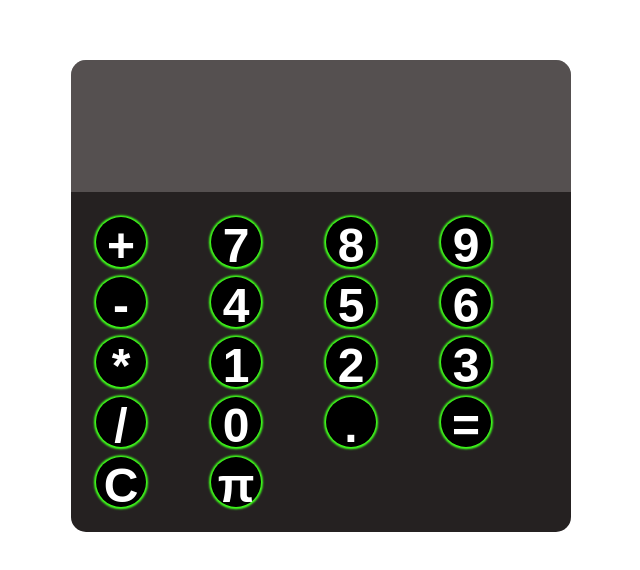
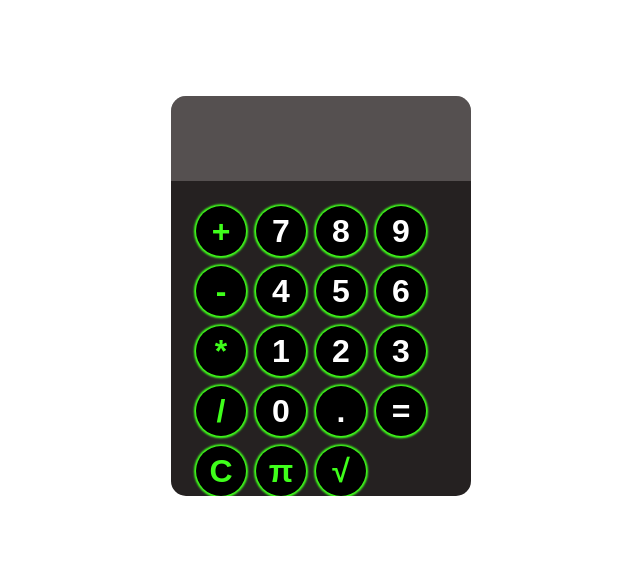
Before and after one commit to Olive-Njoroge/Calculator, a plain HTML site: page index.html in a window 1280 px wide. Shown: the part 104-674 px from the top of the page, without its empty margins (319-959 px from the left). Drawn offline with Linux system fonts and the light colour scheme.

Commit message:
More changes were made

```diff
--- a/index.Js
+++ b/index.Js
@@ -4,9 +4,19 @@ function appendToDisplay(input){
 
     if(input === 'π'){
         display.value += pi;
-    }else{
+    }else if(input === '√'){
+         if (display.value !== "") {
+            display.value = Math.sqrt(parseFloat(display.value)).toFixed(3); // Square root with 3 decimal places
+        } else {
+            display.value = "error"; // Handle case where display is empty
+        }
+
+    }
+    else{
          display.value += input;
     }
+
+
 
 
 
@@ -19,7 +29,7 @@ function clearDisplay(){
 
 function calculate(){
     try{
-    display.value = eval(display.value);
+    display.value = eval(display.value).toFixed(2);
     }
     catch(error){
         display.value = "error";
--- a/index.html
+++ b/index.html
@@ -28,6 +28,7 @@
             <button onclick="calculate()">=</button>
             <button onclick="clearDisplay()" class="operator-btn">C</button>
             <button onclick="appendToDisplay('π')" class="operator-btn">π</button>
+            <button onclick="appendToDisplay('√')" class="operator-btn">√</button>
 
 
 
--- a/style.css
+++ b/style.css
@@ -10,15 +10,15 @@ body{
     font-family: Arial, Helvetica, sans-serif;
     background-color: rgb(37, 33, 33);
     border-radius: 15px;
-    max-width: 500px;
+    max-width: 300px;
     overflow: hidden;
-    max-height: 500px;
+    max-height: 400px;
 }
 
 #display{
     width: 100%;
-    padding: 20px;
-    font-size: 5rem;
+    padding: 15px;
+    font-size: 3rem;
     text-align: left;
     border: none;
     background-color:rgba(159, 154, 154, 0.391) ;
@@ -27,8 +27,9 @@ body{
 
 #keys{
     display: grid;
-    grid-template-columns: repeat(4, 1fr);
+    grid-template-columns: 50px 50px 50px 50px;
     gap:10px;
+    column-gap: 10px;
     padding: 25px;
 }
 
@@ -39,7 +40,7 @@ button{
     border: none;
     background-color: black;
     color: white;
-    font-size: 3rem;
+    font-size: 2rem;
     font-weight: bold;
     cursor: pointer;
     box-shadow: 0.0001px 0.2px 2px 2px #3FFF1B;
@@ -47,6 +48,8 @@ button{
 
 button:hover{
     background-color: rgba(0, 0, 0, 0.242);
+    box-shadow:0.0001px 0.2px 2px 2px #3FFF1B;
+     ;
 }
 
 button:active{
@@ -54,6 +57,7 @@ button:active{
 }
 
 .operator-btn{
+    color: #3FFF1B;
 
 }
 
```
